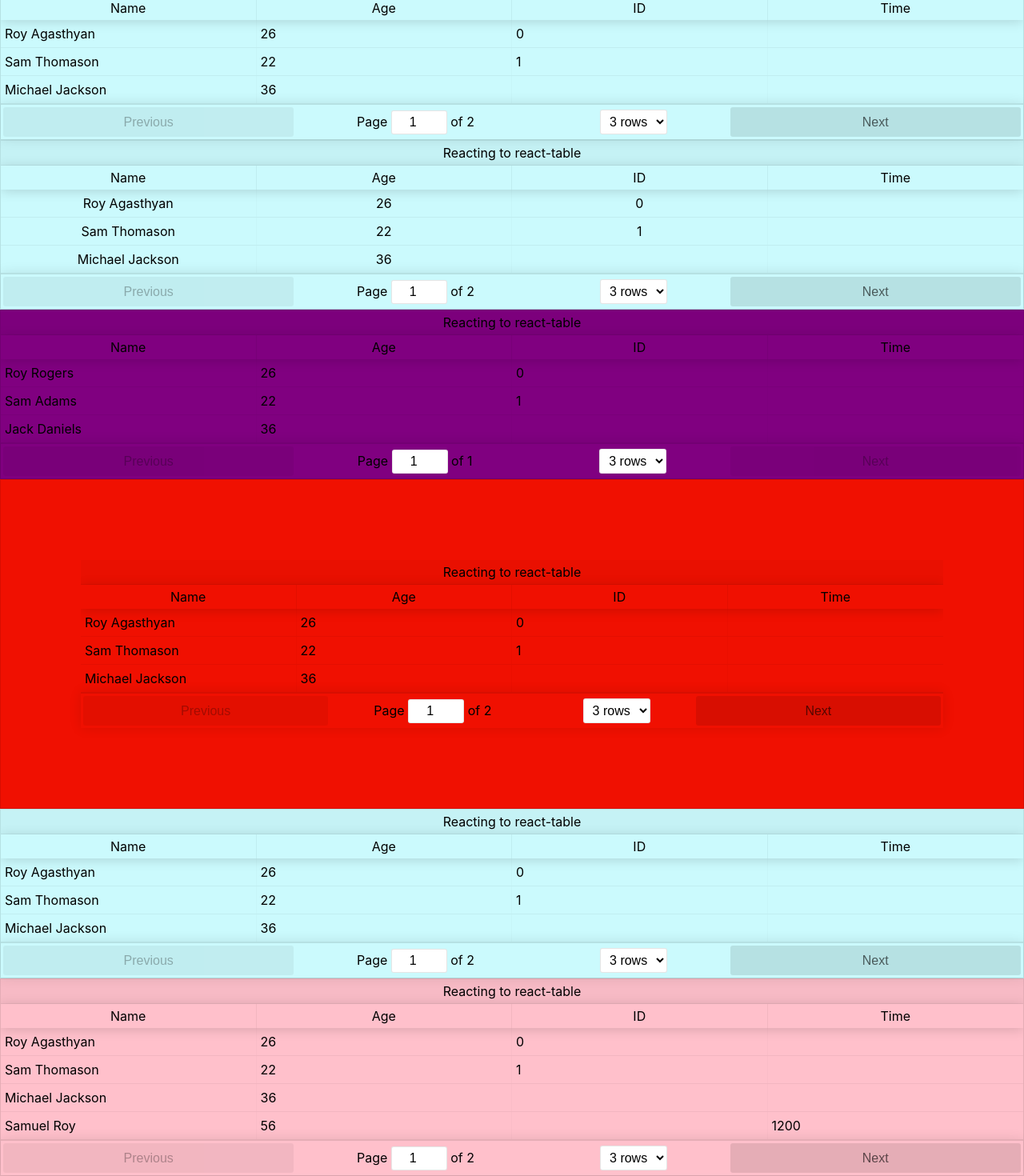
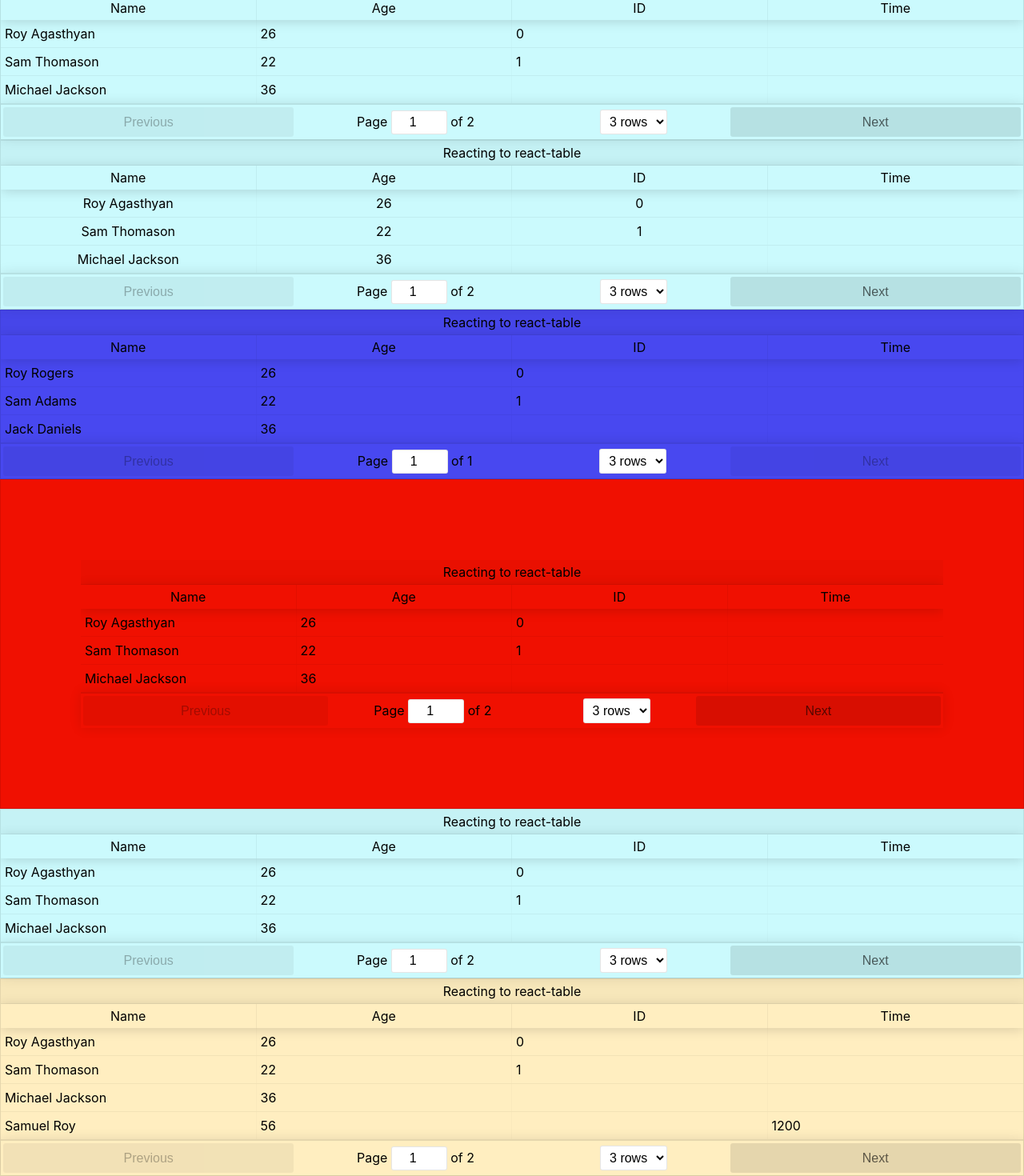
Before and after one commit to walterlee7/reacting-to-react-table, a React (Create React App) app: page / in a window 1280 px wide. Shown: the part 37-1507 px from the top of the page at 80% size. Built offline with nearby package versions, Linux system fonts and the light colour scheme.

Commit message:
css update

```diff
--- a/src/components/App.css
+++ b/src/components/App.css
@@ -3,7 +3,11 @@ body {
 }
 
 #table {
-    background-color: pink;
+    background-color: rgb(255, 238, 192);
+}
+
+#data-2 {
+    background-color: rgb(72, 72, 240);
 }
 
 .ReactTable {
--- a/src/components/App.js
+++ b/src/components/App.js
@@ -73,6 +73,7 @@ class App extends Component {
                     defaultPageSize={3}
                     pageSizeOptions={[3, 6]}
                 />
+
                 <ReactTable
                     style={{ textAlign: 'center' }}
                     data={data}
@@ -80,13 +81,16 @@ class App extends Component {
                     defaultPageSize={3}
                     pageSizeOptions={[3, 6]}
                 />
+
+                <div id="data-2">
                     <ReactTable
-                    style={{ backgroundColor: 'purple' }}
                         data={data2}
                         columns={columns}
                         defaultPageSize={3}
                         pageSizeOptions={[3, 6]}
                     />
+                </div>
+
                 <ReactTable
                     style={{ backgroundColor: '#F01001', padding: 100 }}
                     data={data}
@@ -94,12 +98,14 @@ class App extends Component {
                     defaultPageSize={3}
                     pageSizeOptions={[3, 6]}
                 />
+
                 <ReactTable
                     data={data}
                     columns={columns}
                     defaultPageSize={3}
                     pageSizeOptions={[3, 6]}
                 />
+
                 <div id="table">
                     <ReactTable
                         data={data}
```
Lines whose indentation alone changed are shown as unchanged.
